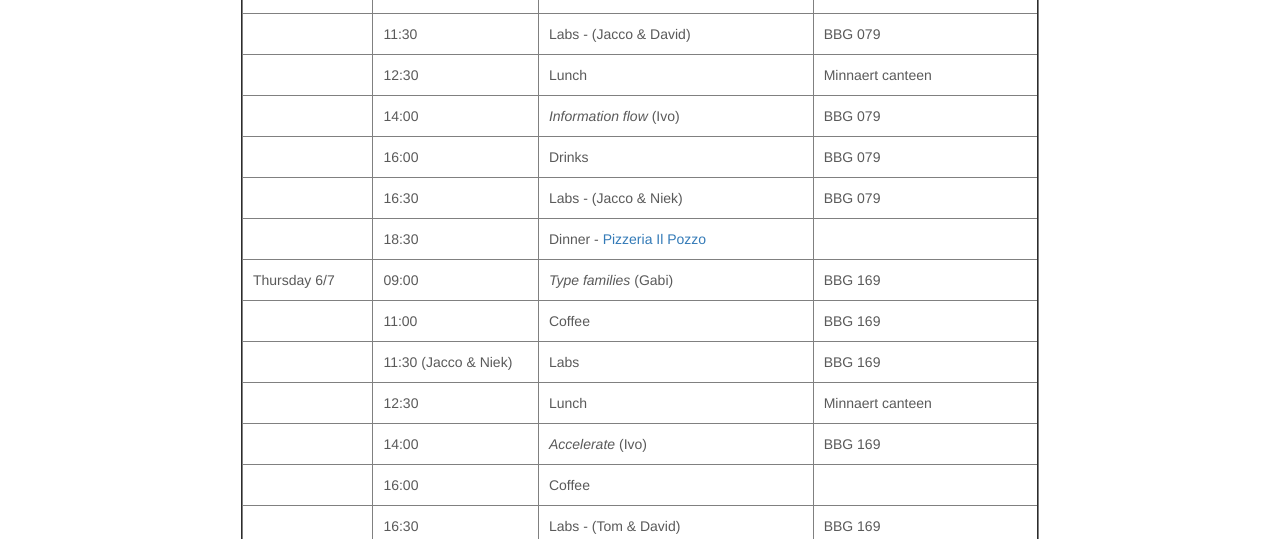
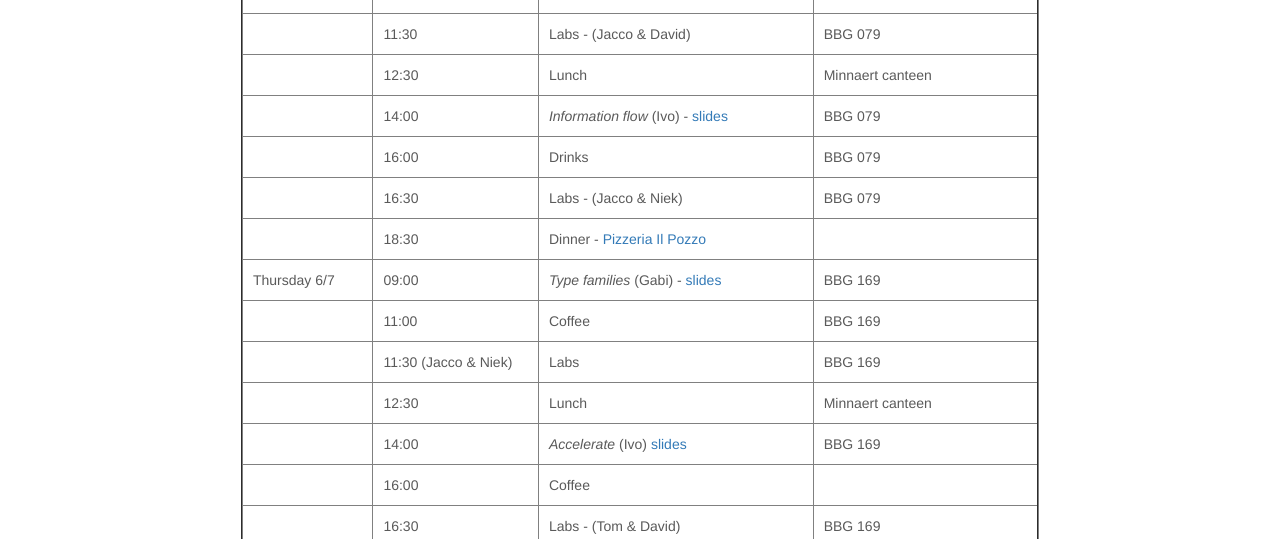
Before and after one commit to uu-afp/uu-afp.github.io, a Jekyll site: the page built from schedule.html, in a window 1280 px wide. Shown: the part 1050-1589 px from the top of the page. Built offline with Jekyll 4.4.1, drawn with Linux system fonts in a browser that asks for light colours; nearby versions of some CDN libraries.

Commit message:
Added slides.

```diff
--- a/schedule.html
+++ b/schedule.html
@@ -183,7 +183,7 @@ The preliminary program for this year's summer school is now fixed.
     <tr>
       <td></td>
       <td>14:00</td>
-      <td><i>Information flow</i> (Ivo)
+      <td><i>Information flow</i> (Ivo) - <a href="slides/06-mac.pdf">slides</a></td>
       <td>BBG 079</td>
     </tr>
 
@@ -211,7 +211,7 @@ The preliminary program for this year's summer school is now fixed.
     <tr>
       <td>Thursday 6/7</td>
       <td>09:00</td>
-      <td><i>Type families</i> (Gabi) </td>
+      <td><i>Type families</i> (Gabi) - <a href="slides/07-type-families.pdf">slides</a></td>
       <td>BBG 169</td>
     </tr>
 
@@ -239,7 +239,7 @@ The preliminary program for this year's summer school is now fixed.
     <tr>
       <td></td>
       <td>14:00</td>
-      <td><i>Accelerate</i> (Ivo)
+      <td><i>Accelerate</i> (Ivo) <a href="slides/08-accelerate.pdf">slides</a></td>
       <td>BBG 169</td>
     </tr>
 
```
Also changed, not shown: 3 other files.
